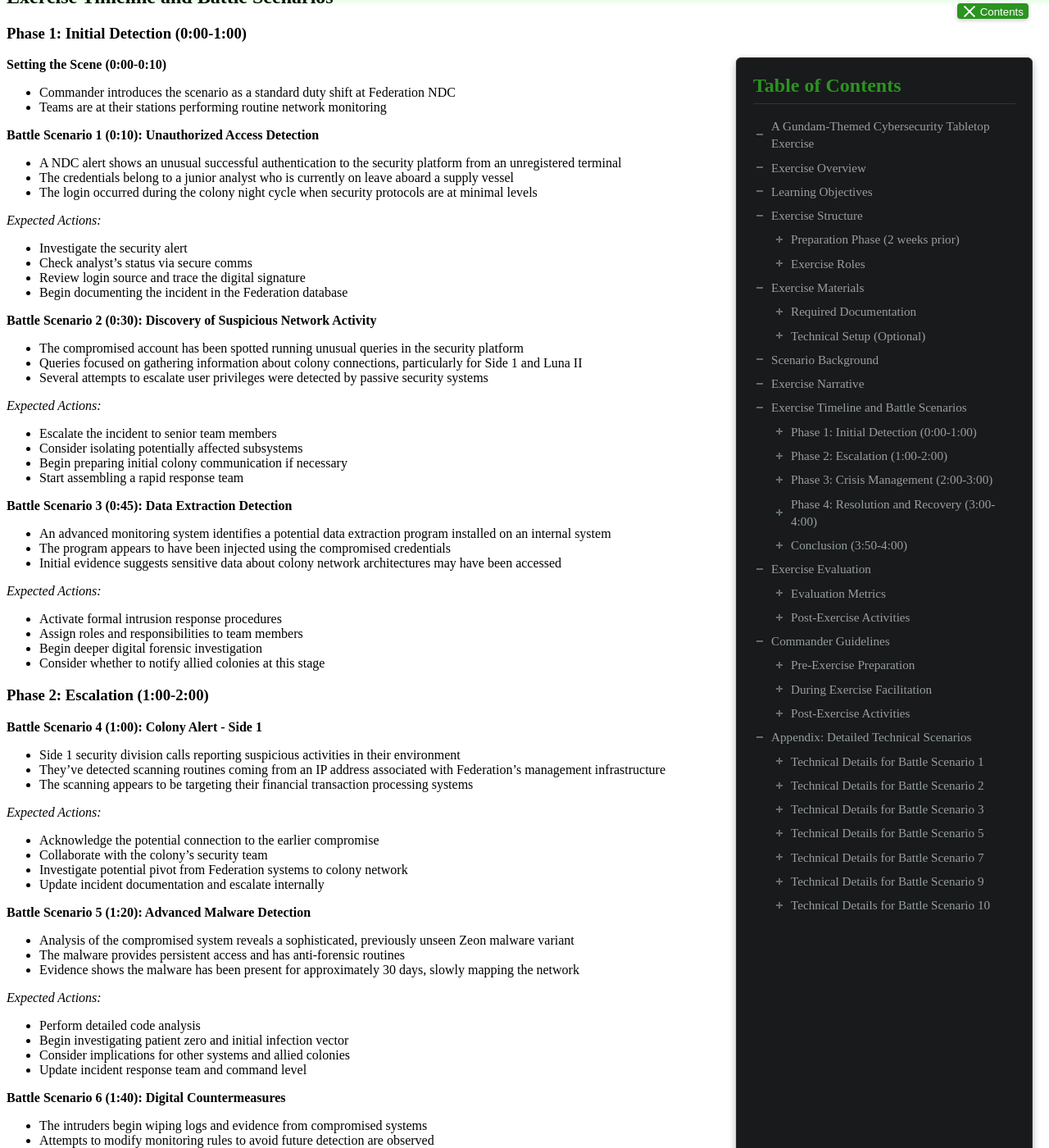
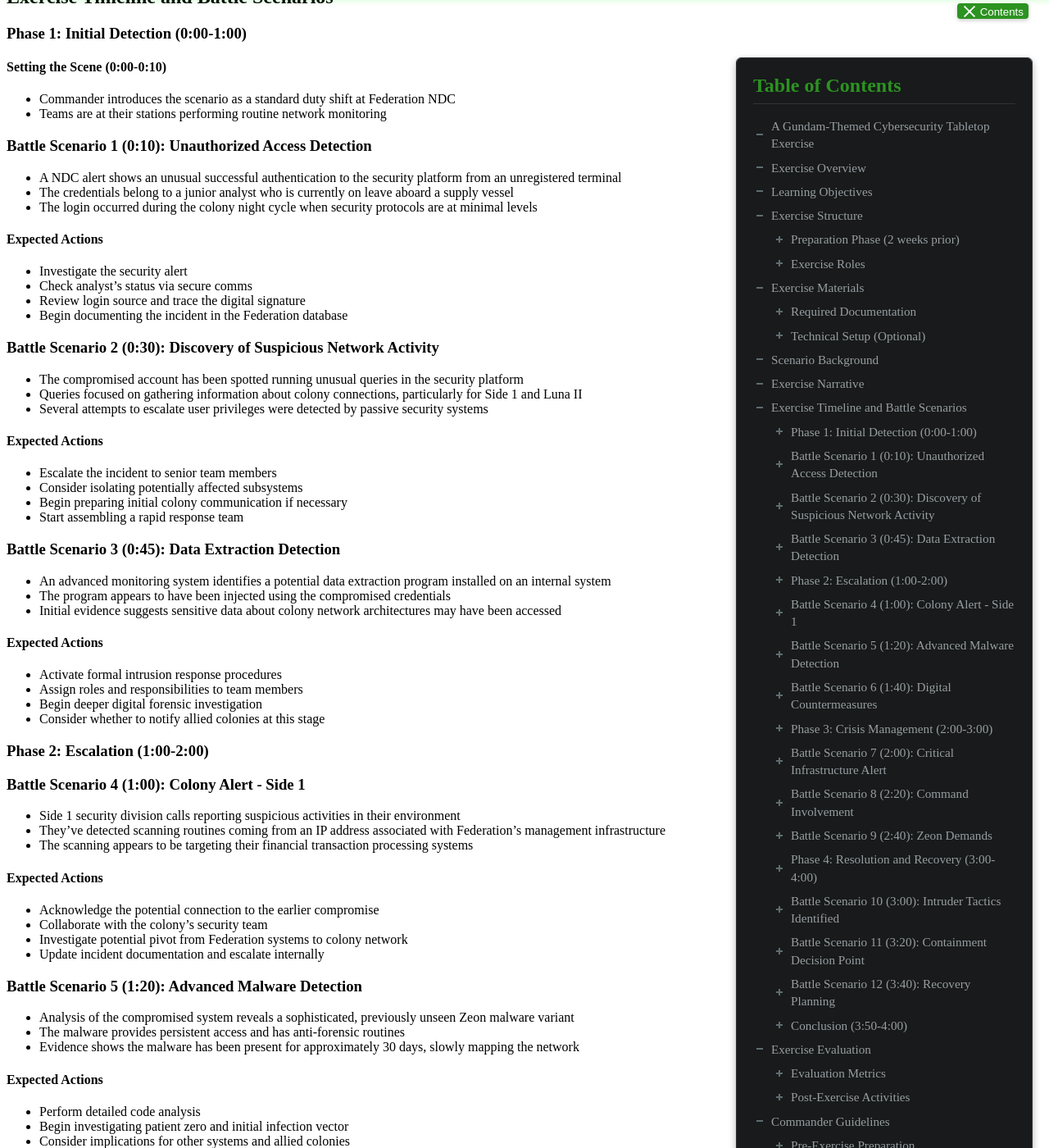
Before and after one commit to youngsecurity/www, a Jekyll site: the page built from _exercises/gundam-security-exercise.md, in a window 1280 px wide and 1400 px high, scrolled down 1739 px. Shown: the whole window at 82% size. Built offline with Jekyll 4.4.1, drawn with Linux system fonts in a browser that asks for light colours; some of the changed text lies outside the part shown.

Commit message:
Refactor exercise scenarios for improved clarity and consistency across multiple cybersecurity tabletop exercises

````diff
--- a/_exercises/gundam-security-exercise.md
+++ b/_exercises/gundam-security-exercise.md
@@ -4,7 +4,9 @@ title: Operation Newtype Protocol
 subtitle: A Gundam-Themed Cybersecurity Tabletop Exercise
 author: joe
 ---
+
 # Operation Newtype Protocol
+
 ## A Gundam-Themed Cybersecurity Tabletop Exercise
 
 ## Exercise Overview
@@ -79,38 +81,45 @@ A specialized unit of Zeon infiltration specialists known as "Char's Phantoms" h
 
 ### Phase 1: Initial Detection (0:00-1:00)
 
-**Setting the Scene (0:00-0:10)**
+#### Setting the Scene (0:00-0:10)
+
 - Commander introduces the scenario as a standard duty shift at Federation NDC
 - Teams are at their stations performing routine network monitoring
 
-**Battle Scenario 1 (0:10): Unauthorized Access Detection**
+### Battle Scenario 1 (0:10): Unauthorized Access Detection
+
 - A NDC alert shows an unusual successful authentication to the security platform from an unregistered terminal
 - The credentials belong to a junior analyst who is currently on leave aboard a supply vessel
 - The login occurred during the colony night cycle when security protocols are at minimal levels
 
-*Expected Actions:*
+#### Expected Actions
+
 - Investigate the security alert
 - Check analyst's status via secure comms
 - Review login source and trace the digital signature
 - Begin documenting the incident in the Federation database
 
-**Battle Scenario 2 (0:30): Discovery of Suspicious Network Activity**
+### Battle Scenario 2 (0:30): Discovery of Suspicious Network Activity
+
 - The compromised account has been spotted running unusual queries in the security platform
 - Queries focused on gathering information about colony connections, particularly for Side 1 and Luna II
 - Several attempts to escalate user privileges were detected by passive security systems
 
-*Expected Actions:*
+#### Expected Actions
+
 - Escalate the incident to senior team members
 - Consider isolating potentially affected subsystems
 - Begin preparing initial colony communication if necessary
 - Start assembling a rapid response team
 
-**Battle Scenario 3 (0:45): Data Extraction Detection**
+### Battle Scenario 3 (0:45): Data Extraction Detection
+
 - An advanced monitoring system identifies a potential data extraction program installed on an internal system
 - The program appears to have been injected using the compromised credentials
 - Initial evidence suggests sensitive data about colony network architectures may have been accessed
 
-*Expected Actions:*
+#### Expected Actions
+
 - Activate formal intrusion response procedures
 - Assign roles and responsibilities to team members
 - Begin deeper digital forensic investigation
@@ -118,34 +127,40 @@ A specialized unit of Zeon infiltration specialists known as "Char's Phantoms" h
 
 ### Phase 2: Escalation (1:00-2:00)
 
-**Battle Scenario 4 (1:00): Colony Alert - Side 1**
+### Battle Scenario 4 (1:00): Colony Alert - Side 1
+
 - Side 1 security division calls reporting suspicious activities in their environment
 - They've detected scanning routines coming from an IP address associated with Federation's management infrastructure
 - The scanning appears to be targeting their financial transaction processing systems
 
-*Expected Actions:*
+#### Expected Actions
+
 - Acknowledge the potential connection to the earlier compromise
 - Collaborate with the colony's security team
 - Investigate potential pivot from Federation systems to colony network
 - Update incident documentation and escalate internally
 
-**Battle Scenario 5 (1:20): Advanced Malware Detection**
+### Battle Scenario 5 (1:20): Advanced Malware Detection
+
 - Analysis of the compromised system reveals a sophisticated, previously unseen Zeon malware variant
 - The malware provides persistent access and has anti-forensic routines
 - Evidence shows the malware has been present for approximately 30 days, slowly mapping the network
 
-*Expected Actions:*
+#### Expected Actions
+
 - Perform detailed code analysis
 - Begin investigating patient zero and initial infection vector
 - Consider implications for other systems and allied colonies
 - Update incident response team and command level
 
-**Battle Scenario 6 (1:40): Digital Countermeasures**
+### Battle Scenario 6 (1:40): Digital Countermeasures
+
 - The intruders begin wiping logs and evidence from compromised systems
 - Attempts to modify monitoring rules to avoid future detection are observed
 - A colony data-bomb is discovered but not yet detonated
 
-*Expected Actions:*
+#### Expected Actions
+
 - Take steps to preserve evidence before it's destroyed
 - Implement additional monitoring to track intruder movements
 - Consider system isolation measures
@@ -153,34 +168,40 @@ A specialized unit of Zeon infiltration specialists known as "Char's Phantoms" h
 
 ### Phase 3: Crisis Management (2:00-3:00)
 
-**Battle Scenario 7 (2:00): Critical Infrastructure Alert**
+### Battle Scenario 7 (2:00): Critical Infrastructure Alert
+
 - Luna II reports unusual connection attempts to their weapons control systems
 - The attempts are coming from trusted Federation monitoring servers
 - Luna II has severed Federation's access nodes as a precaution
 
-*Expected Actions:*
+#### Expected Actions
+
 - Acknowledge the severity of the situation
 - Implement crisis communication procedures
 - Coordinate with Luna II's security division
 - Prepare for potential military reporting requirements and political fallout
 
-**Battle Scenario 8 (2:20): Command Involvement**
+### Battle Scenario 8 (2:20): Command Involvement
+
 - Federation's Admiral demands an immediate briefing on the situation
 - Several other colony allies have begun calling with concerns
 - Media outlets across the Earth Sphere have begun circulating rumors about a major security breach
 
-*Expected Actions:*
+#### Expected Actions
+
 - Prepare a concise executive summary
 - Organize information for efficient decision-making
 - Advise on potential strategic PR approaches
 - Continue technical response activities
 
-**Battle Scenario 9 (2:40): Zeon Demands**
+### Battle Scenario 9 (2:40): Zeon Demands
+
 - A holographic message appears on several compromised systems
 - The attackers claim to have exfiltrated colony data and threaten to use it for military operations
 - They demand political concessions within 48 hours
 
-*Expected Actions:*
+#### Expected Actions
+
 - Document the Zeon demands
 - Assess legitimacy of the attacker's claims
 - Discuss potential response options with command
@@ -189,34 +210,40 @@ A specialized unit of Zeon infiltration specialists known as "Char's Phantoms" h
 
 ### Phase 4: Resolution and Recovery (3:00-4:00)
 
-**Battle Scenario 10 (3:00): Intruder Tactics Identified**
+### Battle Scenario 10 (3:00): Intruder Tactics Identified
+
 - Digital forensics reveals the complete attack path and techniques used
 - Evidence points to Char's Phantoms with suspected Zeon backing
 - A zero-day vulnerability in the NDC's Newtype interface is identified as the initial entry point
 
-*Expected Actions:*
+#### Expected Actions
+
 - Document all findings for post-incident analysis
 - Develop a comprehensive remediation plan
 - Prioritize critical security gaps for immediate patching
 - Prepare technical details for affected colonies
 
-**Battle Scenario 11 (3:20): Containment Decision Point**
+### Battle Scenario 11 (3:20): Containment Decision Point
+
 - The incident response team must decide on final containment actions
 - Options include temporary shutdown of the NDC platform vs. aggressive monitoring
 - Each option has different impacts on Federation defense capabilities, political relations, and recovery time
 
-*Expected Actions:*
+#### Expected Actions
+
 - Evaluate pros and cons of each option
 - Make a decision based on risk assessment
 - Communicate the decision and rationale to stakeholders
 - Begin implementing the chosen approach
 
-**Battle Scenario 12 (3:40): Recovery Planning**
+### Battle Scenario 12 (3:40): Recovery Planning
+
 - With the immediate threat contained, focus shifts to recovery
 - Multiple colony allies are demanding detailed incident reports
 - Political agencies and military command are awaiting updates
 
-*Expected Actions:*
+#### Expected Actions
+
 - Develop a prioritized recovery sequence
 - Create a communication plan for different stakeholders
 - Prepare initial military notifications
@@ -325,6 +352,7 @@ A specialized unit of Zeon infiltration specialists known as "Char's Phantoms" h
 ## Appendix: Detailed Technical Scenarios
 
 ### Technical Details for Battle Scenario 1
+
 - Username: e.bright.analyst
 - Terminal Signature: MS-156.73.42 (Location: Side 3, suspected Zeon territory)
 - Timestamp: 03:27 AM colony time
@@ -332,17 +360,21 @@ A specialized unit of Zeon infiltration specialists known as "Char's Phantoms" h
 - Failed attempts: None (successful on first try, indicating insider knowledge or advanced tech)
 
 ### Technical Details for Battle Scenario 2
+
 - Data queries executed:
+
   ```sql
   SELECT colony_id, colony_name, sector, primary_contact FROM colonies WHERE priority_level = 'Strategic'
   SELECT connection_string, access_credentials, defense_diagram FROM colony_access WHERE colony_id = 'S1001'
   SELECT * FROM user_accounts WHERE access_level = 'Command'
   ```
+
 - Privilege escalation attempt:
   - Use of built-in diagnostic routine with known privilege escalation vulnerability
   - Attempt to add signature to command security group
 
 ### Technical Details for Battle Scenario 3
+
 - Data extraction details:
   - Name: minovsky64.exe (disguised as legitimate system process)
   - Location: C:\FederationCore\DefenseNet\Services\
@@ -350,6 +382,7 @@ A specialized unit of Zeon infiltration specialists known as "Char's Phantoms" h
   - Data accessed: Colony configuration database, network diagrams, defense protocols
 
 ### Technical Details for Battle Scenario 5
+
 - Malware characteristics:
   - Custom-built intrusion suite with elements similar to known Zeon cyber weapon "RedComet"
   - Uses Minovsky particle tunneling for command and control
@@ -361,6 +394,7 @@ A specialized unit of Zeon infiltration specialists known as "Char's Phantoms" h
     - system-verification.vonbraun
 
 ### Technical Details for Battle Scenario 7
+
 - Luna II weapons system connection attempts:
   - Target systems: Mobile Suit deployment controllers
   - Access attempts using legitimate Federation service account
@@ -368,7 +402,9 @@ A specialized unit of Zeon infiltration specialists known as "Char's Phantoms" h
   - Source: Federation monitoring server 192.168.24.56
 
 ### Technical Details for Battle Scenario 9
+
 - Zeon message text:
+
   ```
   ATTENTION EARTH FEDERATION FORCES:
 
@@ -387,6 +423,7 @@ A specialized unit of Zeon infiltration specialists known as "Char's Phantoms" h
   ```
 
 ### Technical Details for Battle Scenario 10
+
 - Attack path:
   1. Initial access via exploited zero-day in Newtype interface service (CVE-0079-XXXX)
   2. Credential theft using memory scraping technique
````
Also changed, not shown: _exercises/cybersecurity-tabletop-exercise.md (+48 -13 lines), _exercises/dnd-cybersecurity-exercise.md (+48 -13 lines), _exercises/wildwest-security-exercise.md (+49 -13 lines).
